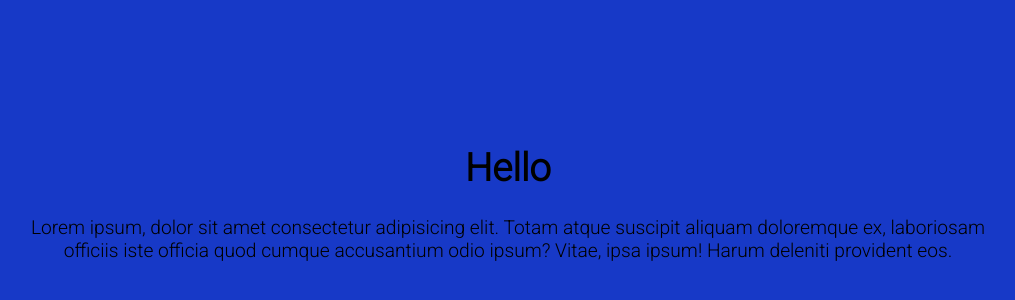
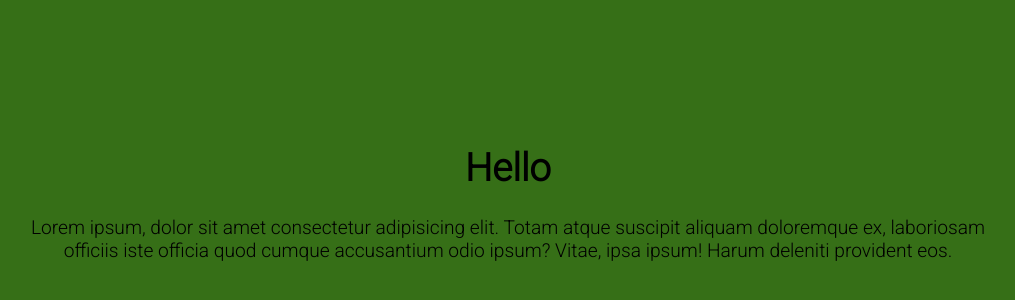
Before and after one commit to do-jonathan4/frontend-styling-practice, a website: page index.html in a window 1280 px wide. Shown: the part 164-464 px from the top of the page, without its empty margins (132-1147 px from the left). Drawn offline with Linux system fonts and the light colour scheme.

Commit message:
changed bg color to #366f17

```diff
--- a/assets/css/styles.css
+++ b/assets/css/styles.css
@@ -1,3 +1,3 @@
 body {
-        background-color: #1739c7;
+        background-color: #366f17;
     }
```
